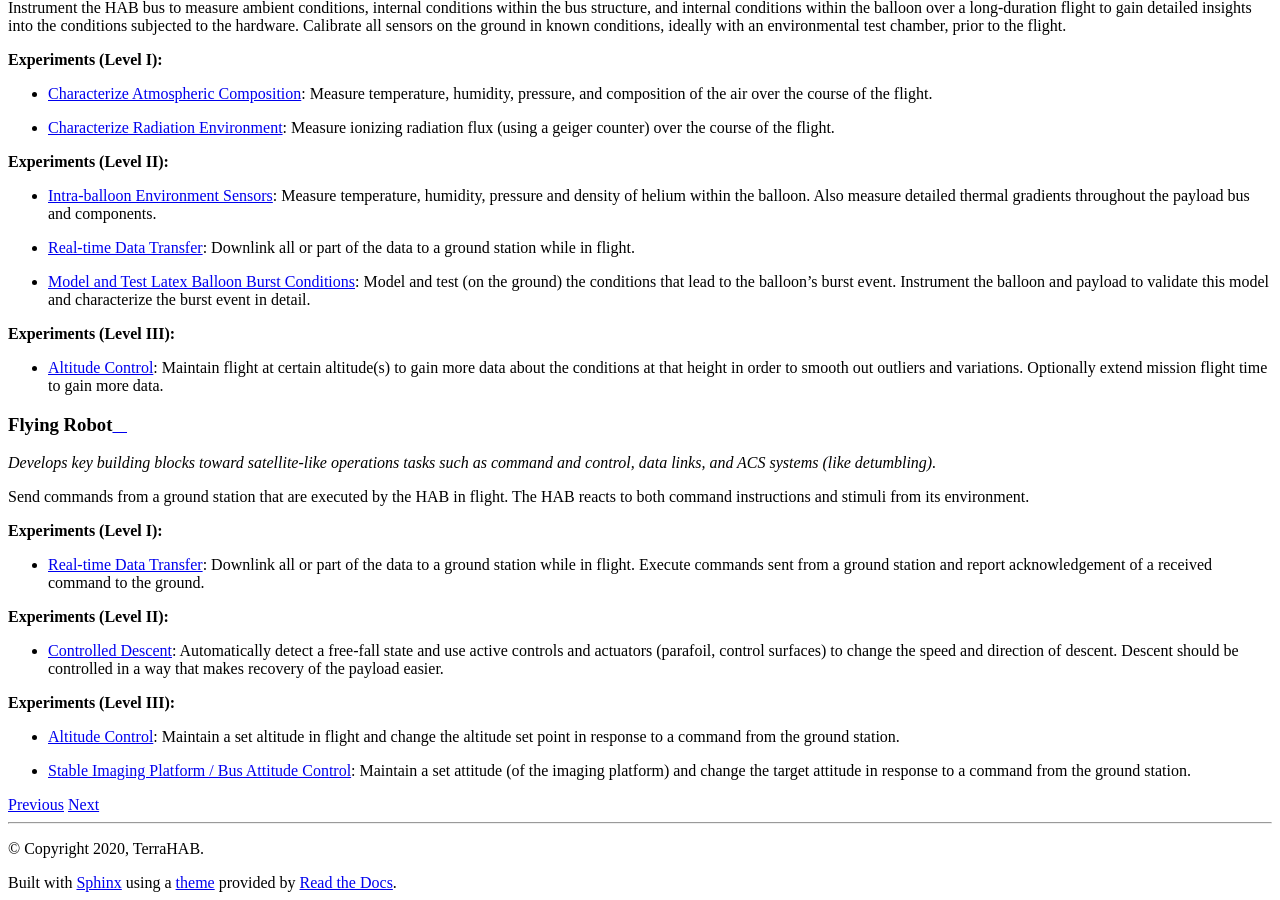
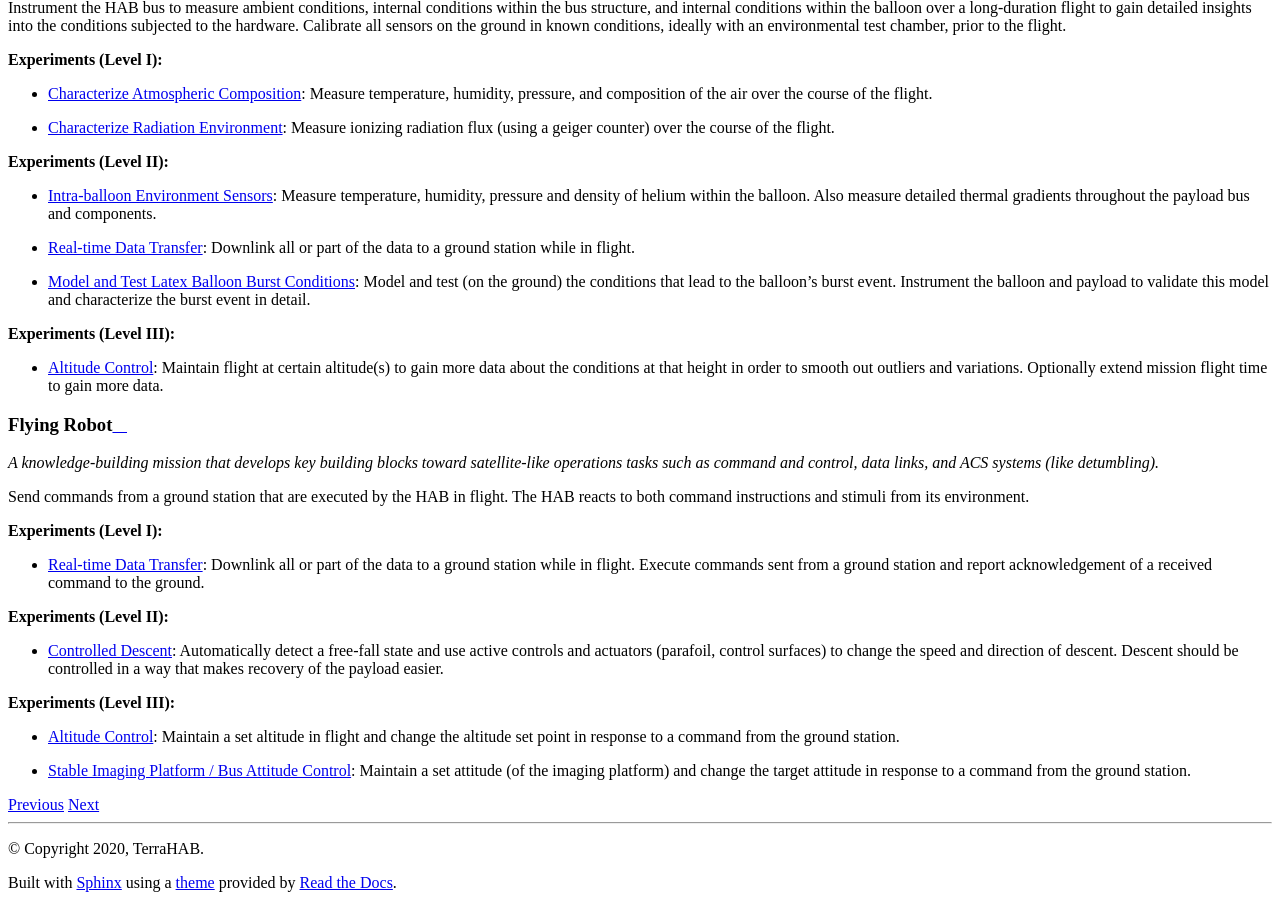
Before and after one commit to TerraHAB/TerraMICRO, a Sphinx documentation site: the page built from docs/concepts.rst, in a window 1280 px wide and 900 px high, scrolled down 3496 px. Built offline with Sphinx 7.4.7 and the Read the Docs theme 2.0.0, drawn with Linux system fonts in a browser that asks for light colours.

Commit message:
formatting tweaks

```diff
--- a/docs/concepts.rst
+++ b/docs/concepts.rst
@@ -185,7 +185,8 @@
 Vegetation Density Mapper
 -------------------------
 
-*The spiritual successor to* `Where U At Plants?`_ *and Phil's vision for* `HAB CV`_.
+*The spiritual successor to* `Where U At Plants?`_ *and Phil's vision for* `HAB
+CV`_.
 
 .. _`Where U At Plants?`: https://github.com/RIT-Space-Exploration/hab-cv
 .. _`HAB CV`: https://github.com/RIT-Space-Exploration/SPEX-Project-Definition-Documents/blob/master/HAB-CV/hab-cv.pdf
@@ -201,9 +202,9 @@
 
 - `Vegetation Density Experiment`_: Record flight data (GPS coordinates,
   altitude, orientation) in sync with image captures. Use flight data, camera
-  field of view, and image data to project image data onto a map. Flight data and
-  imagery is stored to local memory. All data processing and analysis takes place
-  after flight data is recovered.
+  field of view, and image data to project image data onto a map. Flight data
+  and imagery is stored to local memory. All data processing and analysis takes
+  place after flight data is recovered.
 
 **Experiments (Level II):**
 
@@ -265,8 +266,9 @@
 Flying Robot
 ------------
 
-*Develops key building blocks toward satellite-like operations tasks such as
-command and control, data links, and ACS systems (like detumbling).*
+*A knowledge-building mission that develops key building blocks toward
+satellite-like operations tasks such as command and control, data links, and
+ACS systems (like detumbling).*
 
 Send commands from a ground station that are executed by the HAB in flight.
 The HAB reacts to both command instructions and stimuli from its environment.
```
